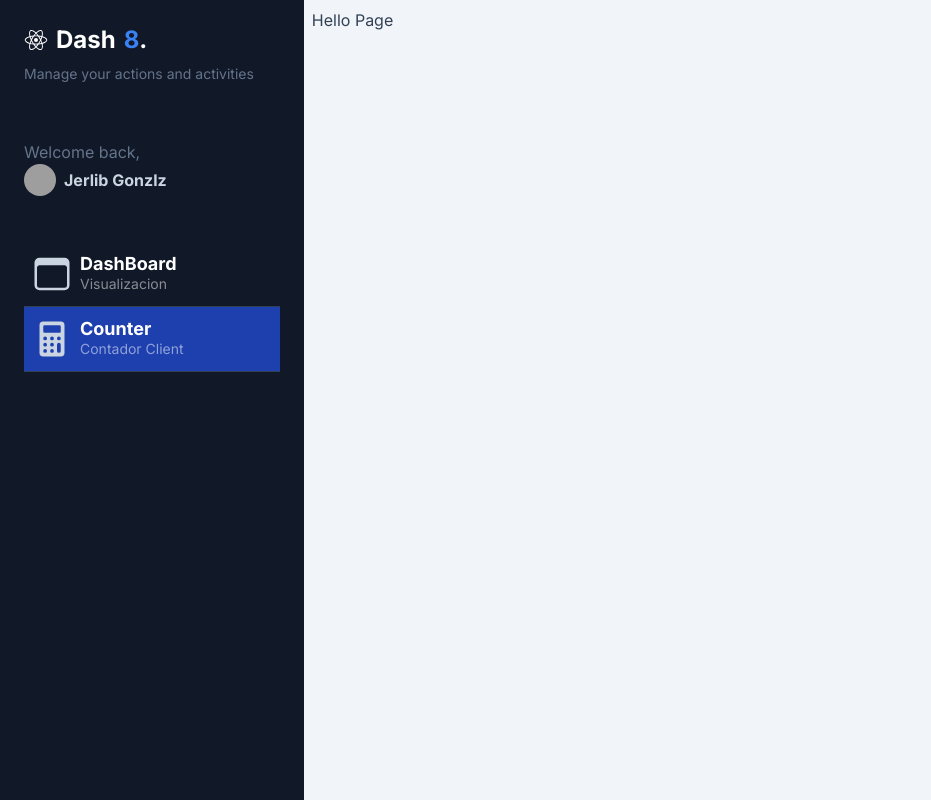
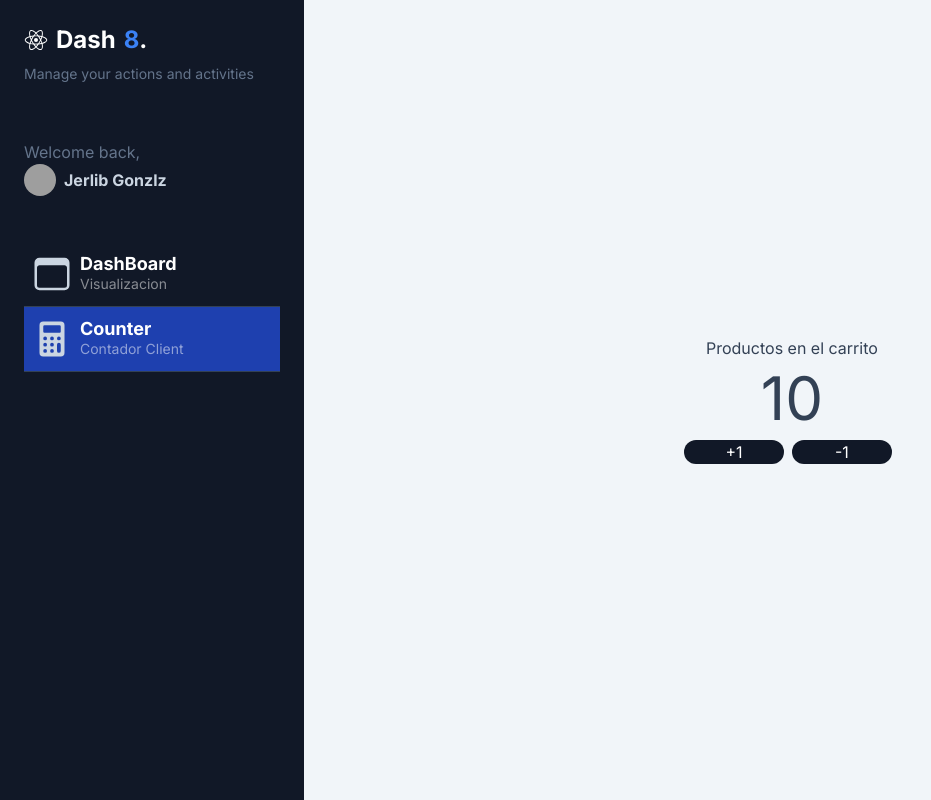
Before and after one commit to JerlibGnzlz/Dasboard-next, a Next.js app: page /dashboard/counter in a window 1280 px wide. Shown: the whole page, without its empty margins (0-931 px from the left). Built offline with nearby package versions, Linux system fonts and the light colour scheme; grey boxes are pictures that could not be loaded.

Commit message:
creando contador

```diff
--- a/src/app/dashboard/counter/page.tsx
+++ b/src/app/dashboard/counter/page.tsx
@@ -1,8 +1,31 @@
+"use client"
+import { useState } from "react";
 
 export default function NamePage() {
+
+
+    const [count, setCount] = useState(10)
+
+
     return (
-        <div>
-            <h1>Hello Page</h1>
+        <div className="flex flex-col items-center justify-center w-full h-full">
+            <span>Productos en el carrito</span>
+            <span className="mt-2 text-6xl">{count}</span>
+
+            <div className="flex mt-3">
+                <button
+                    onClick={() => { setCount(count + 1) }}
+                    className="flex items-center justify-center rounded-xl bg-gray-900 text-white hover:bg-gray-600 transition-all w-[100px] mr-2  ">
+                    +1
+                </button>
+
+                <button
+                    onClick={() => { setCount(count - 1) }}
+                    className="flex items-center justify-center rounded-xl bg-gray-900 text-white hover:bg-gray-600 transition-all w-[100px] mr-2 ">
+                    -1
+                </button>
+            </div>
+
         </div>
     );
 }
--- a/src/app/dashboard/main/page.tsx
+++ b/src/app/dashboard/main/page.tsx
@@ -1,7 +1,7 @@
 
 export default function MainPage() {
     return (
-        <div>
+        <div className="flex flex-col items-center justify-center w-full h-full">
             <h1>Hello MainPage</h1>
         </div>
     );
```
